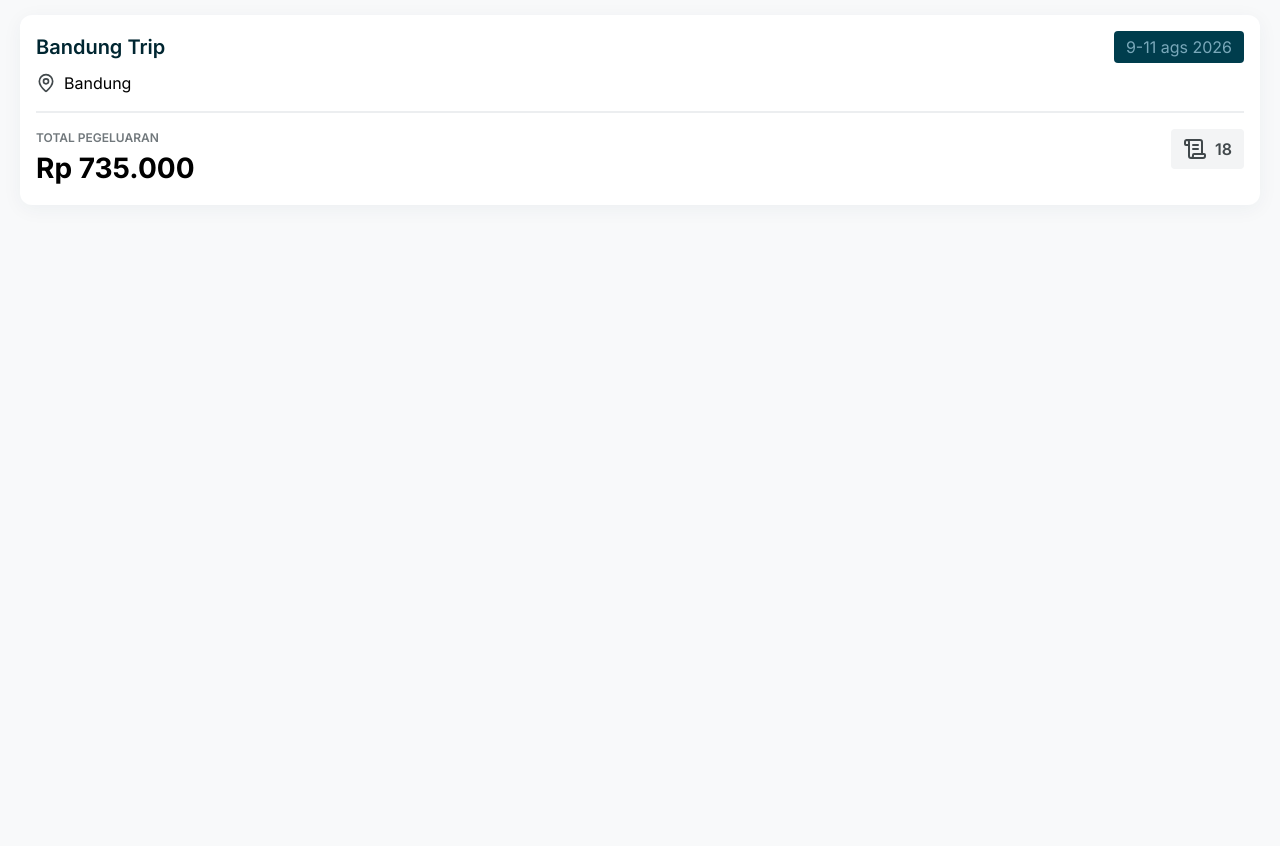
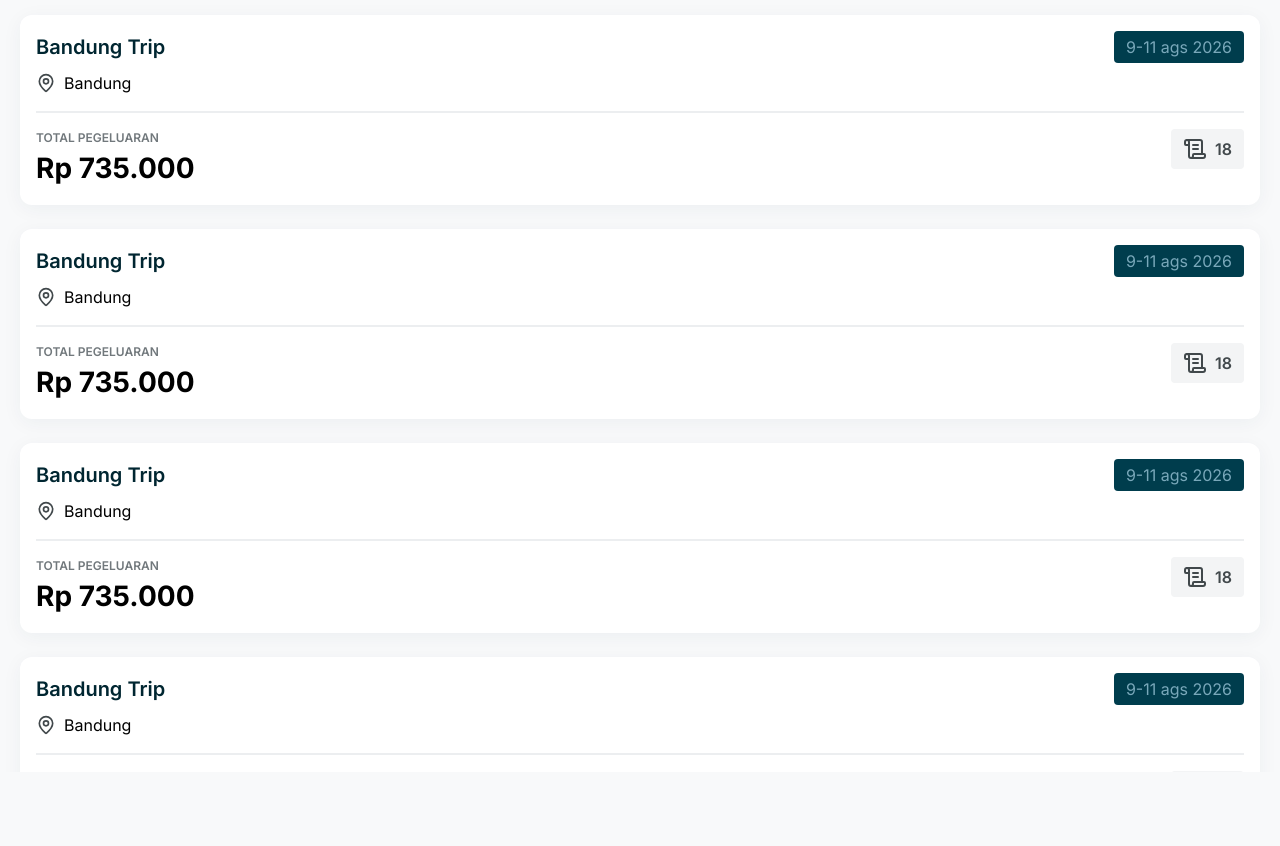
Before and after one commit to Zackyinnova/Tracking-Expense-Trip, a Python web app: template Templates/index.html in a window 1280 px wide. Shown: the part 183-1029 px from the top of the page. Run offline with Jinja, Linux system fonts and the light colour scheme; the template is opened without the code that fills it, so the values that code supplies are empty; some libraries are stand-ins or nearby versions.

Commit message:
feat: adding overflow for trip list

```diff
--- a/Static/css/style.css
+++ b/Static/css/style.css
@@ -21,3 +21,13 @@
 .icon-list{
     color: #002631;
 }
+
+
+.scrollbar-hide::-webkit-scrollbar {
+    display: none;
+}
+
+.scrollbar-hide {
+    -ms-overflow-style: none;
+    scrollbar-width: none;
+}
--- a/Templates/index.html
+++ b/Templates/index.html
@@ -15,7 +15,7 @@
     <script src="https://unpkg.com/lucide@latest"></script>
 </head>
 <body class="bg-[#F8F9FA]">
-    <header class="px-5 py-5 bg-white border-b-2 ">
+    <header class="sticky top-0 w-full px-5 py-5 bg-white border-b-2 ">
             <!--Left Navbar-->
             <div class="flex flex-row items-center gap-1">
 
@@ -47,7 +47,130 @@
 
         <!--Trip List-->
         <section>
-            <div class="px-5 py-4 flex-col">
+            <div class="px-5 py-4 flex flex-col gap-6 max-h-[70vh] scrollbar-hide overflow-auto">
+                <div class="bg-white p-4 rounded-[12px] flex flex-col gap-4 shadow-[0_4px_20px_0_rgba(0,61,77,0.05)]">
+                    <!--header card-->
+                    <div class="flex flex-col gap-2 ">
+                        <!--Tittle card-->
+                        <div class="flex flex-row items-center justify-between">
+                            <P class="text-[#002631] font-semibold text-[20px]">Bandung Trip</P>
+
+                            <P class="bg-[#003D4D] text-[#79a8ba] px-3 py-1 rounded-[4px]">9-11 ags 2026</P>
+
+                        </div>
+
+                        <!--Location card-->
+                        <div class="flex flex-row items-center gap-2">
+                            <div class="location-icon">
+                                <i data-lucide="map-pin"></i>
+                            </div>
+
+                            <P>Bandung</P>
+                        </div>
+                    </div>
+
+                    <!--bottom card-->
+                    <div class="flex flex-row justify-between border-t-2  border-[#C0C8CC]/30 pt-4">
+                        <div class="">
+                            <P class="uppercase font-semibold text-[12px] text-[#71787C]">Total pegeluaran</P>
+
+                            <P class="font-bold text-[28px] color-black">Rp 735.000</P>
+                        </div>
+
+                        <div class="bg-[#F3F4F5] px-3 py-2 h-fit flex flex-row gap-2 rounded-[4px]">
+                            <div class="total-icon">
+                                <i data-lucide="scroll-text"></i>
+
+                            </div>
+
+                            <P class="text-[#41484B] font-semibold">18</P>
+                        </div>
+
+                    </div>
+                </div>
+
+                <div class="bg-white p-4 rounded-[12px] flex flex-col gap-4 shadow-[0_4px_20px_0_rgba(0,61,77,0.05)]">
+                    <!--header card-->
+                    <div class="flex flex-col gap-2 ">
+                        <!--Tittle card-->
+                        <div class="flex flex-row items-center justify-between">
+                            <P class="text-[#002631] font-semibold text-[20px]">Bandung Trip</P>
+
+                            <P class="bg-[#003D4D] text-[#79a8ba] px-3 py-1 rounded-[4px]">9-11 ags 2026</P>
+
+                        </div>
+
+                        <!--Location card-->
+                        <div class="flex flex-row items-center gap-2">
+                            <div class="location-icon">
+                                <i data-lucide="map-pin"></i>
+                            </div>
+
+                            <P>Bandung</P>
+                        </div>
+                    </div>
+
+                    <!--bottom card-->
+                    <div class="flex flex-row justify-between border-t-2  border-[#C0C8CC]/30 pt-4">
+                        <div class="">
+                            <P class="uppercase font-semibold text-[12px] text-[#71787C]">Total pegeluaran</P>
+
+                            <P class="font-bold text-[28px] color-black">Rp 735.000</P>
+                        </div>
+
+                        <div class="bg-[#F3F4F5] px-3 py-2 h-fit flex flex-row gap-2 rounded-[4px]">
+                            <div class="total-icon">
+                                <i data-lucide="scroll-text"></i>
+
+                            </div>
+
+                            <P class="text-[#41484B] font-semibold">18</P>
+                        </div>
+
+                    </div>
+                </div>
+
+                <div class="bg-white p-4 rounded-[12px] flex flex-col gap-4 shadow-[0_4px_20px_0_rgba(0,61,77,0.05)]">
+                    <!--header card-->
+                    <div class="flex flex-col gap-2 ">
+                        <!--Tittle card-->
+                        <div class="flex flex-row items-center justify-between">
+                            <P class="text-[#002631] font-semibold text-[20px]">Bandung Trip</P>
+
+                            <P class="bg-[#003D4D] text-[#79a8ba] px-3 py-1 rounded-[4px]">9-11 ags 2026</P>
+
+                        </div>
+
+                        <!--Location card-->
+                        <div class="flex flex-row items-center gap-2">
+                            <div class="location-icon">
+                                <i data-lucide="map-pin"></i>
+                            </div>
+
+                            <P>Bandung</P>
+                        </div>
+                    </div>
+
+                    <!--bottom card-->
+                    <div class="flex flex-row justify-between border-t-2  border-[#C0C8CC]/30 pt-4">
+                        <div class="">
+                            <P class="uppercase font-semibold text-[12px] text-[#71787C]">Total pegeluaran</P>
+
+                            <P class="font-bold text-[28px] color-black">Rp 735.000</P>
+                        </div>
+
+                        <div class="bg-[#F3F4F5] px-3 py-2 h-fit flex flex-row gap-2 rounded-[4px]">
+                            <div class="total-icon">
+                                <i data-lucide="scroll-text"></i>
+
+                            </div>
+
+                            <P class="text-[#41484B] font-semibold">18</P>
+                        </div>
+
+                    </div>
+                </div>
+
                 <div class="bg-white p-4 rounded-[12px] flex flex-col gap-4 shadow-[0_4px_20px_0_rgba(0,61,77,0.05)]">
                     <!--header card-->
                     <div class="flex flex-col gap-2 ">
@@ -109,7 +232,7 @@
 
 
             <div class="flex flex-col items-center gap-1">
-                    <div class="icon-list">
+                    <div class="icon-lis">
                         <i data-lucide="circle-plus"></i>
                     </div>
 
```
